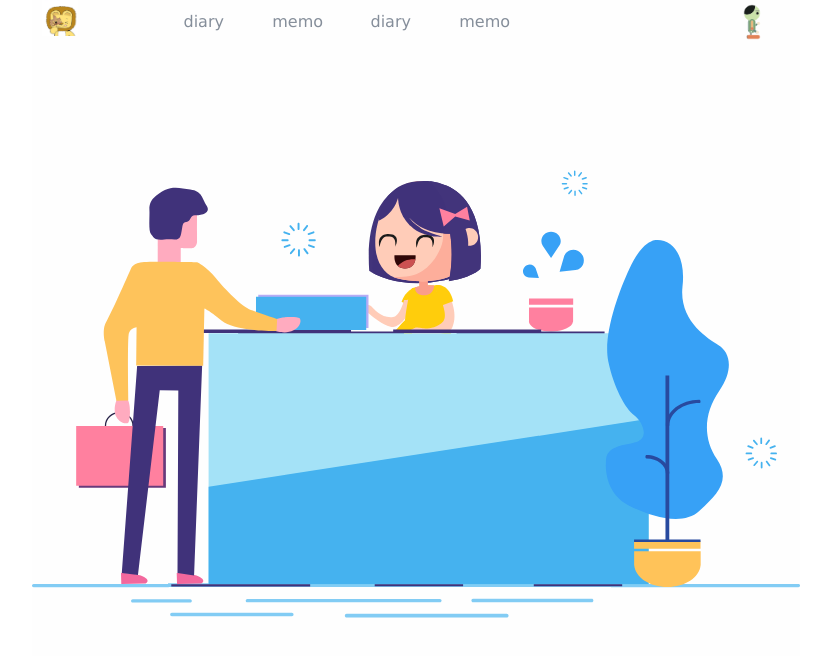
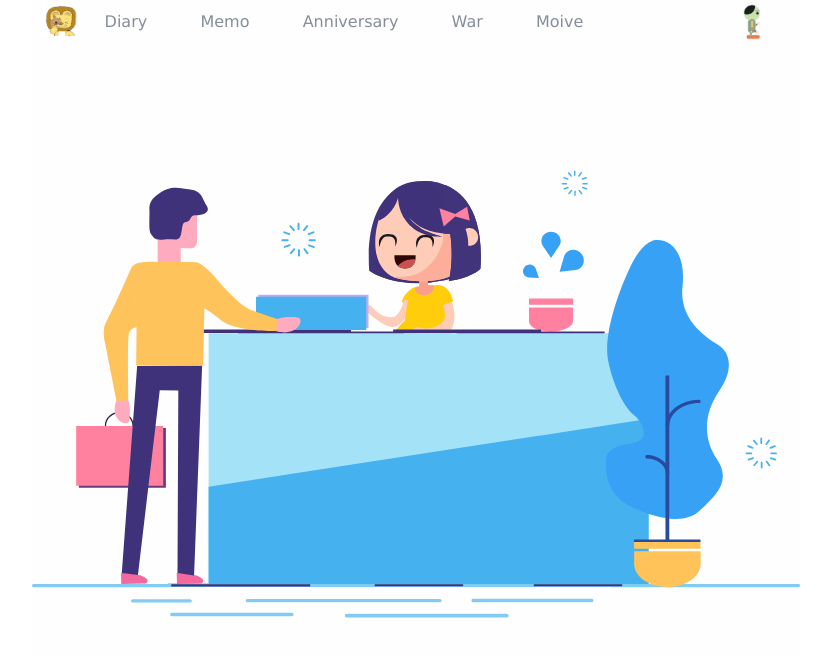
Before and after one commit to bellakongqn/journal, a Vue app: page /index in a window 1280 px wide. Shown: the top 656 px of the page, without its empty margins (224-1055 px from the left). Built offline with nearby package versions, Linux system fonts and the light colour scheme; sample sign-in values are in the browser's storage.

Commit message:
主页完善

```diff
--- a/package.json
+++ b/package.json
@@ -9,7 +9,6 @@
   },
   "dependencies": {
     "core-js": "^3.3.2",
-    "element-ui": "^2.12.0",
     "vue": "^2.6.10",
     "vue-router": "^3.1.3",
     "vuex": "^3.1.1"
--- a/src/views/home/home.less
+++ b/src/views/home/home.less
@@ -43,7 +43,9 @@
 .navContainer{
     display: flex;
     justify-content:space-around;
-    width: 50%;
+    width: 60%;
+    flex: 1;
+
 }
 .nickname{
     height: 44px;
@@ -55,7 +57,6 @@
 a{
     text-decoration: none;
     color: #858E9A;
-    width: 50px;
     text-align: center;
 }
 .router-link-active {
--- a/src/views/home/home.vue
+++ b/src/views/home/home.vue
@@ -3,10 +3,11 @@
         <header class="headerContainer">
             <img  src="../../img/logo.jpg" class="logo" @click="toIndex"/>
             <div class="navContainer">
-                <router-link to="/diary">diary</router-link>
-                <router-link to="/memo">memo</router-link>
-                <router-link to="/diary">diary</router-link>
-                <router-link to="/memo">memo</router-link>
+                <router-link to="/diary">Diary</router-link>
+                <router-link to="/memo">Memo</router-link>
+                <router-link to="/diary">Anniversary</router-link>
+                <router-link to="/memo">War</router-link>
+                <router-link to="/memo">Moive</router-link>
             </div>
             <div class="personalContainer">
                 <img  src="../../img/avatar.png" class="avatar" @click="showCardDetail"/>
```
Also changed, not shown: 1 other file (tests, documents, lock files or other folders).
